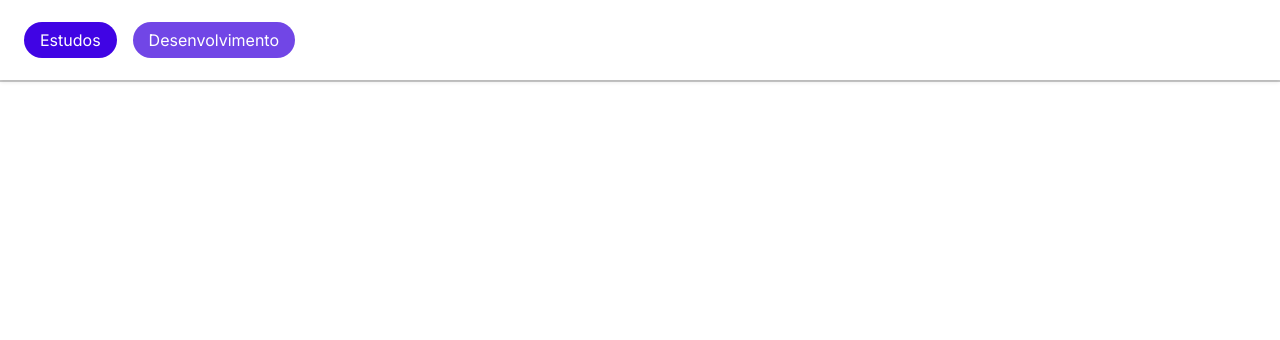
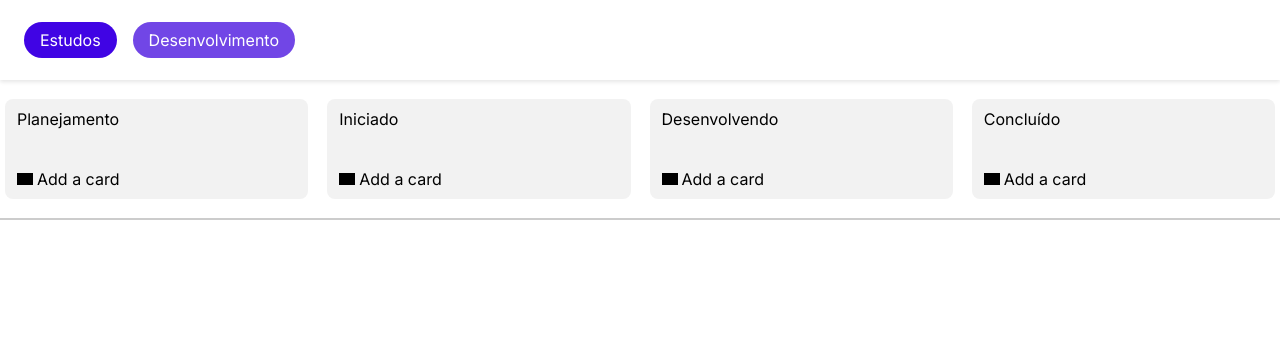
Before and after one commit to Maduzinh1/TCC-Gest-oProjetos, a PHP site: page /PHP/View/desenvolvimento.php in a window 1280 px wide. Shown: the top 340 px of the page. Run offline with PHP 8.4, Linux system fonts and the light colour scheme; the visitor is signed in with stand-in values (Sample User, id 1); tables that the repository leaves empty hold one stand-in row (values such as "Sample post"); some libraries are stand-ins or nearby versions; grey boxes are pictures that could not be loaded.

Commit message:
Começo do design da página de desenvolvimento

```diff
--- a/CSS/estilo.css
+++ b/CSS/estilo.css
@@ -17,7 +17,7 @@
 }
 
 .header, .banner, .footer {
-  background: white;
+  background: #FFFFFF;
 }
 
 .header {
@@ -38,7 +38,7 @@
     background: #4004E4;
     border-radius: 20px;
     cursor: pointer;
-    color: white;
+    color: #FFFFFF;
     text-decoration: none;
 
     &.active, &:hover {
@@ -48,7 +48,6 @@
 }
 
 .banner {
-  margin-top: 80px;
   position: relative;
 
   figure {
@@ -101,6 +100,10 @@
 }
 
 body.body.estudos {
+  .banner {
+    margin-top: 80px;
+  }
+
   .preContent, .content {
     height: 100%;
 
@@ -504,8 +507,6 @@ body.body.estudos {
       }
     }
   }
-}
-
   .popup {
     display: none;
     position: fixed;
@@ -696,6 +697,8 @@ body.body.estudos {
     align-items: center;
     width: 102%;
   }
+}
+
 
 /* Estilos para as páginas de cadastro e login */
 body.cadastro-login {
@@ -923,3 +926,82 @@ body.pastas {
   }
 }
 /* Fim do estilo da página de pastas e suas anotações */
+
+/* Estilo da página de desenvolvimento kanban */
+body.body.desenvolvimento {
+  .preContent, .content {
+    height: 100%;
+
+    &.preContent {
+      margin-top: 80px;
+      padding: 19px 5px;
+
+      .content {
+        display: flex;
+        flex-direction: column;
+        justify-content: space-between;
+        gap: 19px;
+
+        .kanban {
+          display: flex;
+          justify-content: space-evenly;
+          width: 100%;
+          gap: 19px;
+
+          .kanban-col {
+            flex: 1;
+            background: #F2F2F2;
+            border-radius: 8px;
+            padding: 10px 12px;
+            display: flex;
+            flex-direction: column;
+            gap: 12px;
+            text-align: start;
+
+            .kanban-col-badge {
+              text-align: start;
+            }
+
+            .kanban-col-body {
+              height: auto;
+              display: flex;
+              flex-direction: column;
+              align-items: flex-start;
+              gap: 8px;
+              .card {
+                height: fit-content;
+                width: 100%;
+                background: #FFFFFF;
+              }
+            }
+
+            .kanban-col-footer {
+              display: flex;
+              align-items: center;
+
+              .kanban-add-btn {
+                display: flex;
+                align-items: center;
+                gap: 4px;
+                color: #000000;
+                text-decoration: none;
+                .icone-plus {
+                  -webkit-mask-image: url("https://cdn-icons-png.flaticon.com/512/2549/2549959.png");
+                  mask-image: url("https://cdn-icons-png.flaticon.com/512/2549/2549959.png");
+                  mask-repeat: no-repeat;
+                  mask-position: center;
+                  mask-size: contain;
+                  display: flex;
+                  width: 16px;
+                  height: 16px;
+                  background: #000000;
+                }
+              }
+            }
+          }
+        }
+      }
+    }
+  }
+}
+/* Fim do estilo da página de desenvolvimento kanban */
--- a/PHP/View/desenvolvimento.php
+++ b/PHP/View/desenvolvimento.php
@@ -40,11 +40,63 @@
 
   <div class="preContent">
     <div class="content">
-      <div class="kambam">
-        <div class="kambam-col planejamento">Planejamento</div>
-        <div class="kambam-col iniciado">Iniciado</div>
-        <div class="kambam-col desenvolvendo">Desenvolvendo</div>
-        <div class="kambam-col concluido">Concluído</div>
+      <div class="kanban">
+        <div class="kanban-col planejamento">
+          <div class="kanban-col-badge">
+            Planejamento
+          </div>
+          <div class="kanban-col-body">
+            <div class="card"></div>
+            <div class="card"></div>
+            <div class="card"></div>
+            <!-- Itens de planejamento vão aqui -->
+          </div>
+          <div class="kanban-col-footer">
+            <a href="#" class="kanban-add-btn"><i class="icone-plus"></i>Add a card</a>
+          </div>
+        </div>
+        <div class="kanban-col iniciado">
+          <div class="kanban-col-badge">
+            Iniciado
+          </div>
+          <div class="kanban-col-body">
+            <div class="card"></div>
+            <div class="card"></div>
+            <div class="card"></div>
+            <!-- Itens de planejamento vão aqui -->
+          </div>
+          <div class="kanban-col-footer">
+            <a href="#" class="kanban-add-btn"><i class="icone-plus"></i>Add a card</a>
+          </div>
+        </div>
+        <div class="kanban-col desenvolvendo">
+          <div class="kanban-col-badge">
+            Desenvolvendo
+          </div>
+          <div class="kanban-col-body">
+            <div class="card"></div>
+            <div class="card"></div>
+            <div class="card"></div>
+            <!-- Itens de planejamento vão aqui -->
+          </div>
+          <div class="kanban-col-footer">
+            <a href="#" class="kanban-add-btn"><i class="icone-plus"></i>Add a card</a>
+          </div>
+        </div>
+        <div class="kanban-col concluido">
+          <div class="kanban-col-badge">
+            Concluído
+          </div>
+          <div class="kanban-col-body">
+            <div class="card"></div>
+            <div class="card"></div>
+            <div class="card"></div>
+            <!-- Itens de planejamento vão aqui -->
+          </div>
+          <div class="kanban-col-footer">
+            <a href="#" class="kanban-add-btn"><i class="icone-plus"></i>Add a card</a>
+          </div>
+        </div>
       </div>
     </div>
   </div>
--- a/PHP/View/gerarPastas.php
+++ b/PHP/View/gerarPastas.php
@@ -1,11 +1,11 @@
 <?php
-    require_once (__DIR__ . "/../Model/Pastas.class.php");
+    require_once (__DIR__ . "/../Model/Pasta.class.php");
     session_start();
 
     $idUsuario = $_SESSION['usuario_id'];
 
     // Liste as pastas do usuário logado
-    $pastas = Pastas::listar(1, $idUsuario);
+    $pastas = Pasta::listar(1, $idUsuario);
     $html = "";
     foreach ($pastas as $pasta) {
         $imagem = $pasta->getImagem() ?: './../../img/pasta-default.png';
```
Also changed, not shown: PHP/Controller/PastaController.php (+5 -5 lines), PHP/Model/Pasta.class.php (+114 -0 lines), PHP/Model/Pastas.class.php (deleted, +0 -114 lines). Lines whose indentation alone changed are shown as unchanged.
